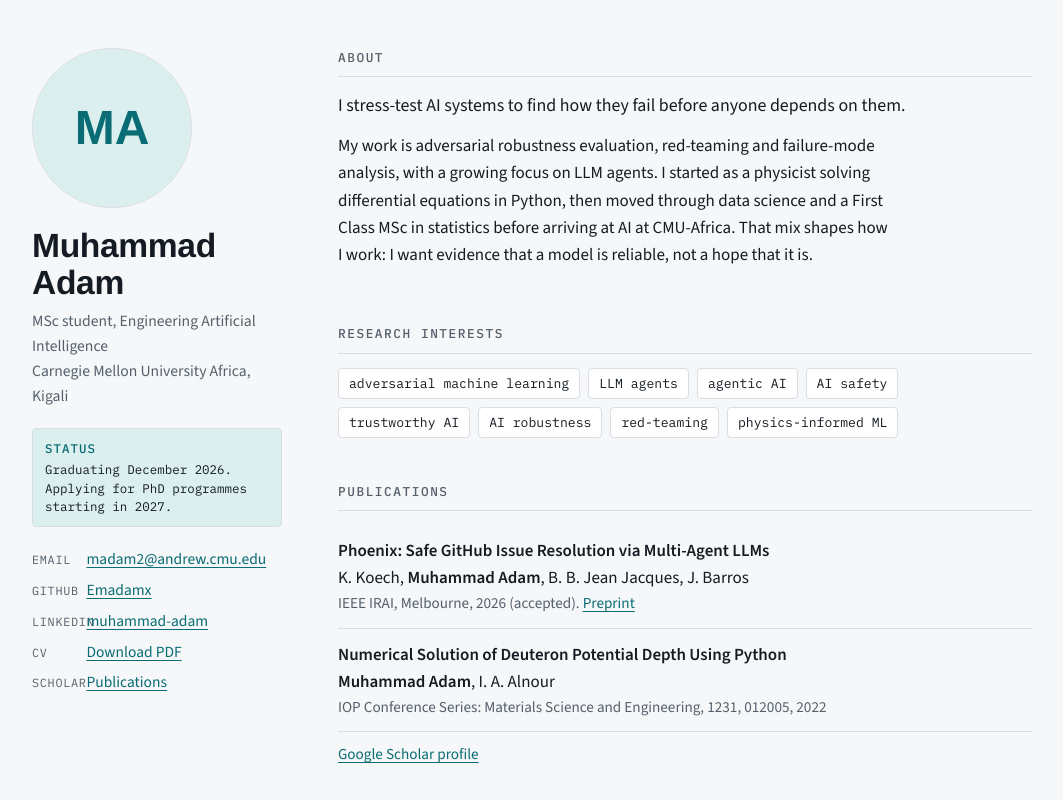
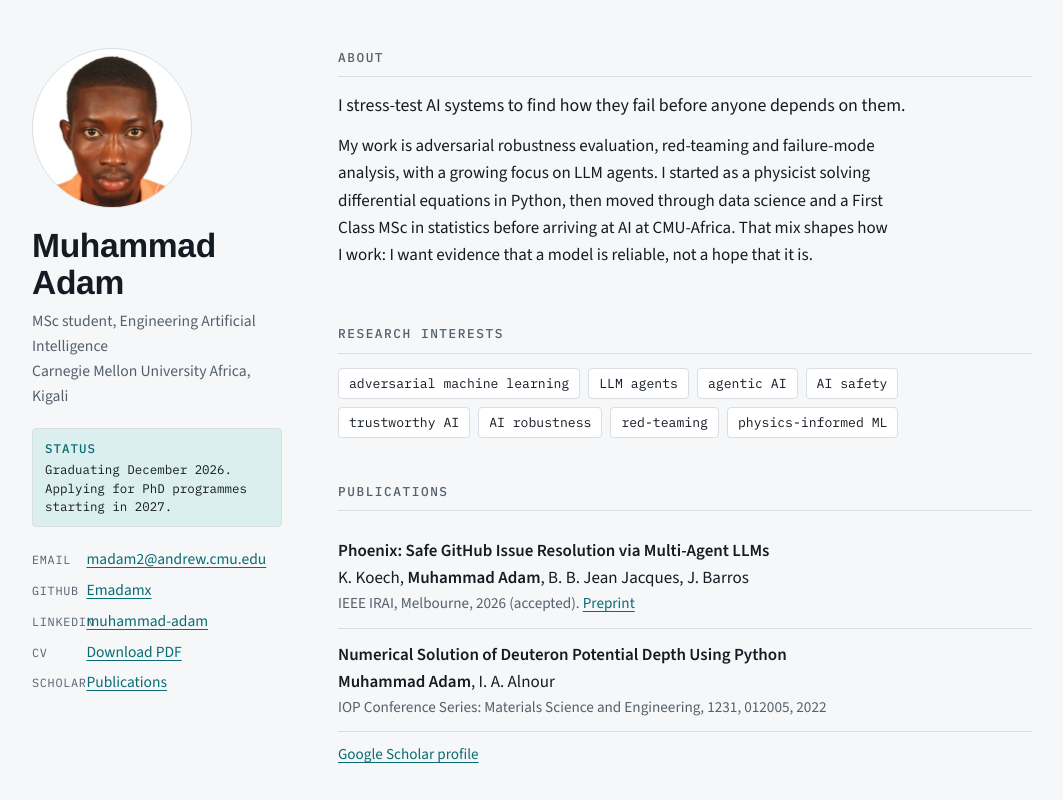
Before and after one commit to Emadamx/Emadamx.github.io, a plain HTML site: page index.html in a window 1280 px wide. Shown: the top 800 px of the page, without its empty margins (108-1171 px from the left). Drawn offline with nearby package versions, Linux system fonts and the light colour scheme; a web font is replaced by a local one.

Commit message:
Update portrait image source in index.html

```diff
--- a/index.html
+++ b/index.html
@@ -104,7 +104,7 @@ footer { color: var(--muted); font-family: var(--mono); font-size: 0.75rem; padd
 
 <div class="wrap">
   <aside class="rail">
-    <div class="portrait" id="portrait"><img src="photo.jpg" alt="Portrait of Muhammad Adam" onerror="this.remove()"><span id="initials" aria-hidden="true"></span></div>
+    <div class="portrait" id="portrait"><img src="photo_s.jpg" alt="Portrait of Muhammad Adam" onerror="this.remove()"><span id="initials" aria-hidden="true"></span></div>
     <div>
       <h1>Muhammad Adam</h1>
       <p class="role">MSc student, Engineering Artificial Intelligence<br>Carnegie Mellon University Africa, Kigali</p>
```
